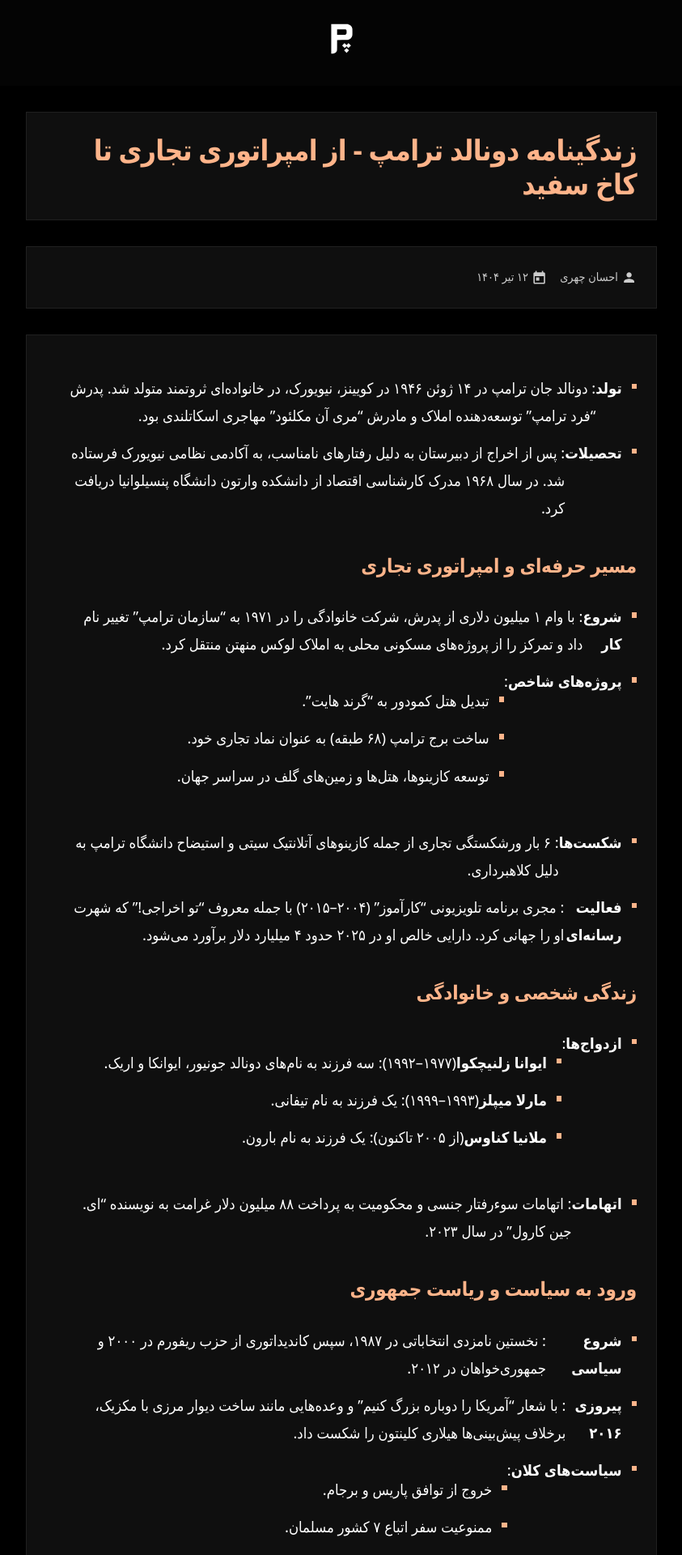
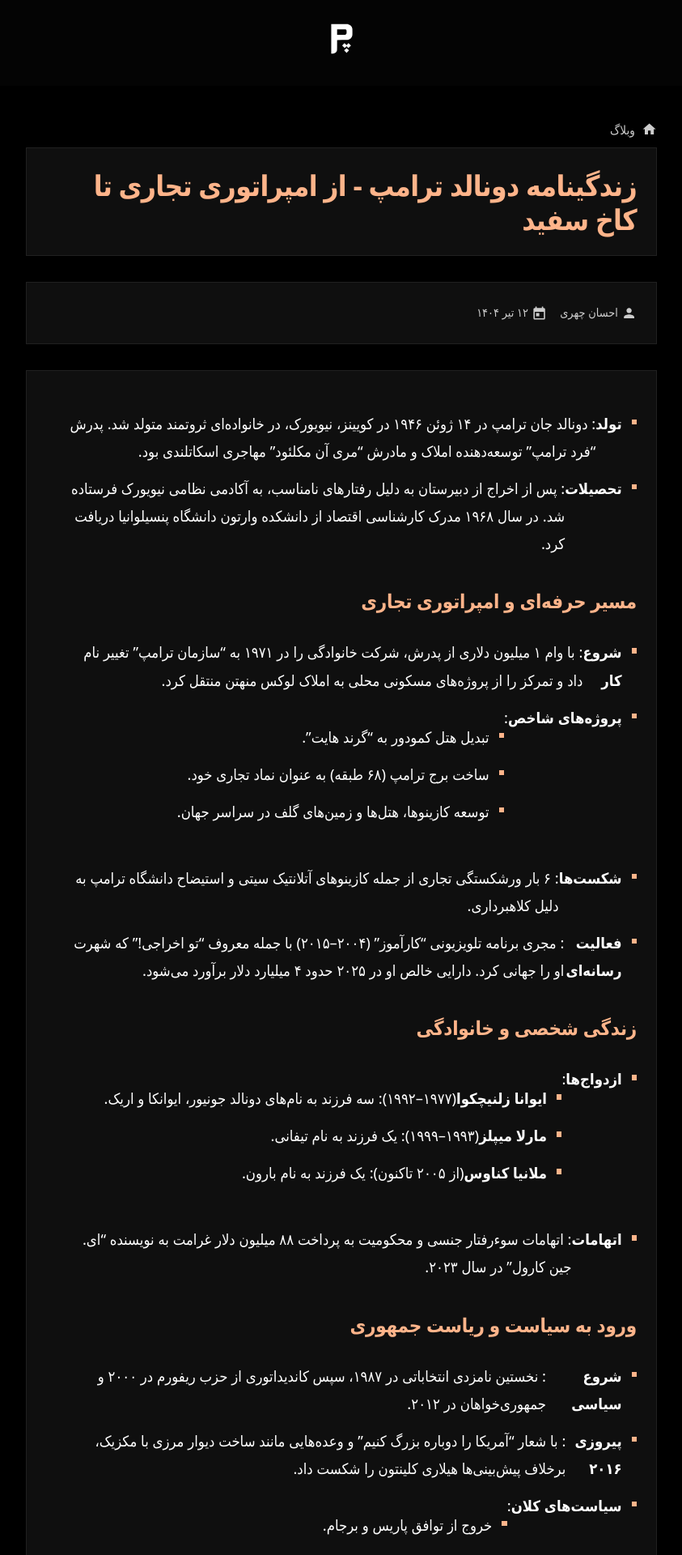
Before and after one commit to darkblog/darkblog.github.io, a Jekyll site: the page built from _posts/2025-7-3-41.md, in a window 1280 px wide. Shown: the top 1920 px of the page at 81% size, without its empty margins (218-1061 px from the left). Built offline with Jekyll 4.4.1, drawn with Linux system fonts in a browser that asks for light colours.

Commit message:
Update default.html

```diff
--- a/_layouts/default.html
+++ b/_layouts/default.html
@@ -113,11 +113,11 @@
             transition: border-color 0.2s ease, transform 0.1s ease;
         }
 
-        .post-card:hover {
+        a.post-card:hover {
             border-color: var(--more-card-hover-border);
         }
 
-        .post-card:active {
+        a.post-card:active {
             transform: scale(0.99);
         }
 
@@ -157,6 +157,61 @@
         .posts-section {
             margin-block-start: var(--lg);
             width: 100%;
+        }
+
+        .hidden-post {
+            display: none;
+        }
+
+        .load-more-button {
+            display: block;
+            width: 100%;
+            padding: 1rem;
+            background: var(--more-card-bg);
+            color: var(--text-accent);
+            border: 1px solid var(--more-card-border);
+            border-radius: 0;
+            font-size: 1.1rem;
+            font-family: var(--system-font);
+            cursor: pointer;
+            transition: background-color 0.2s ease, border-color 0.2s ease;
+            text-align: center;
+        }
+
+        .load-more-button:hover {
+            background-color: #1a1a1a;
+            border-color: var(--more-card-hover-border);
+        }
+
+        .load-more-button:focus-visible {
+            outline: var(--focus-ring);
+            outline-offset: 2px;
+        }
+
+        .breadcrumb-link {
+            display: inline-flex;
+            align-items: center;
+            gap: 0.5rem;
+            color: var(--text-light);
+            text-decoration: none;
+            font-size: 0.95rem;
+            padding: 0.5rem 0;
+            transition: color 0.2s ease;
+            background: none;
+            border: none;
+            cursor: pointer;
+            font-family: var(--system-font);
+        }
+
+        .breadcrumb-link:hover {
+            color: var(--text-accent);
+        }
+
+        .breadcrumb-link svg {
+            width: 1.2rem;
+            height: 1.2rem;
+            fill: currentColor;
+            flex-shrink: 0;
         }
 
         {% if page.layout == 'post' %}
@@ -339,6 +394,9 @@
                 <path d="M6331 4079 l-195 -200 -197 197 c-143 143 -200 194 -210 188 -8 -5 -115 -111 -238 -236 l-223 -227 247 -246 248 -247 186 186 186 185 189 -185 189 -186 243 243 c134 134 244 248 244 252 0 9 -461 477 -469 477 -3 0 -93 -91 -200 -201z"/>
                 <path d="M5907 3069 c-125 -127 -227 -235 -225 -240 5 -13 449 -459 458 -459 11 0 71 58 286 278 l188 193 -229 229 c-127 127 -234 230 -240 230 -5 0 -113 -104 -238 -231z"/>
             </g>
+            <g id="home-icon">
+                <path d="M10 20v-6h4v6h5v-8h3L12 3 2 12h3v8z"/>
+            </g>
         </defs>
     </svg>
 
@@ -366,6 +424,12 @@
 
     <main id="main-content" tabindex="-1" itemprop="{% if page.layout == 'post' %}articleBody{% else %}mainContentOfPage{% endif %}" itemscope itemtype="https://schema.org/{% if page.layout == 'post' %}Text{% else %}WebPageElement{% endif %}">
         <div class="container">
+            {% if page.layout == 'post' %}
+            <a href="https://www.pasgah.org/blog" class="breadcrumb-link" aria-label="بازگشت به وبلاگ">
+                <svg viewBox="0 0 24 24" aria-hidden="true"><use href="#home-icon"/></svg>
+                <span>وبلاگ</span>
+            </a>
+            {% endif %}
             {{ content }}
         </div>
     </main>
```
